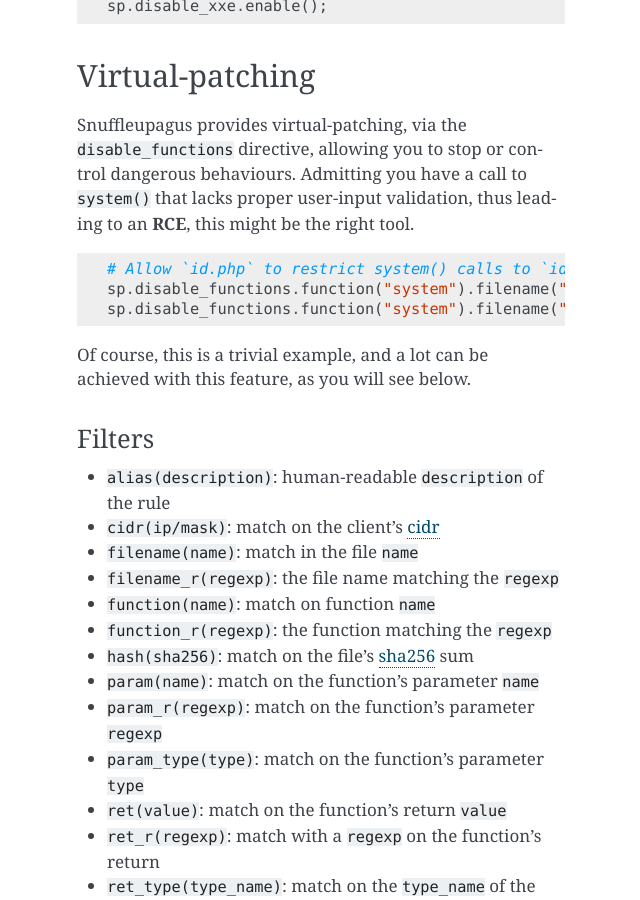
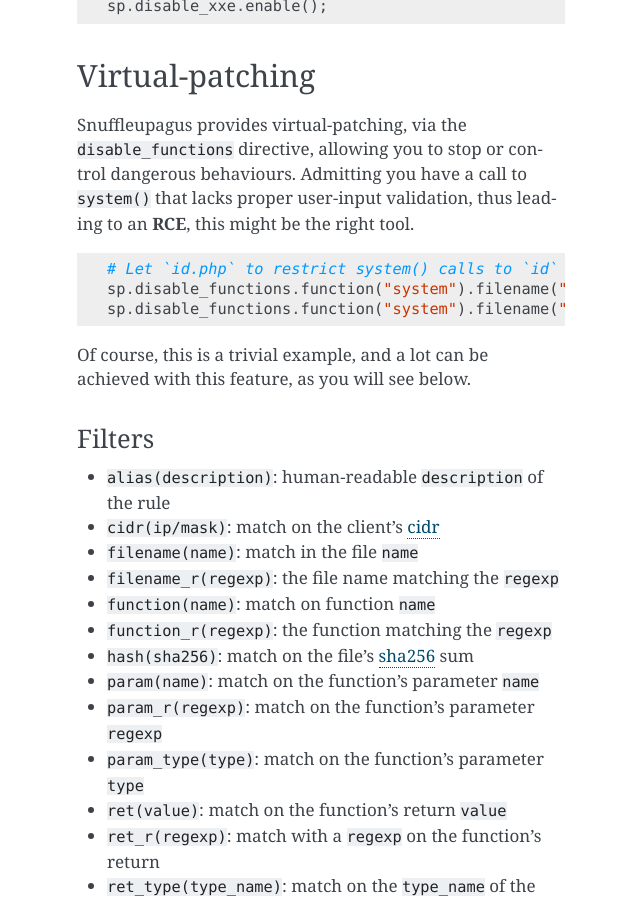
Before and after one commit to jvoisin/snuffleupagus, a Sphinx documentation site: the page built from doc/source/config.rst, in a window 1280 px wide and 900 px high, scrolled down 4121 px. Shown: the whole window, without its empty margins (429-1069 px from the left). Built offline with Sphinx 7.4.7, drawn with Linux system fonts in a browser that asks for light colours.

Commit message:
"Allow" seems like the php script is deciding on its own.

```diff
--- a/doc/source/config.rst
+++ b/doc/source/config.rst
@@ -191,7 +191,7 @@
 
 ::
 
-  # Allow `id.php` to restrict system() calls to `id`
+  # Let `id.php` to restrict system() calls to `id`
   sp.disable_functions.function("system").filename("id.php").param("cmd").value("id").allow();
   sp.disable_functions.function("system").filename("id.php").drop()
 
```
